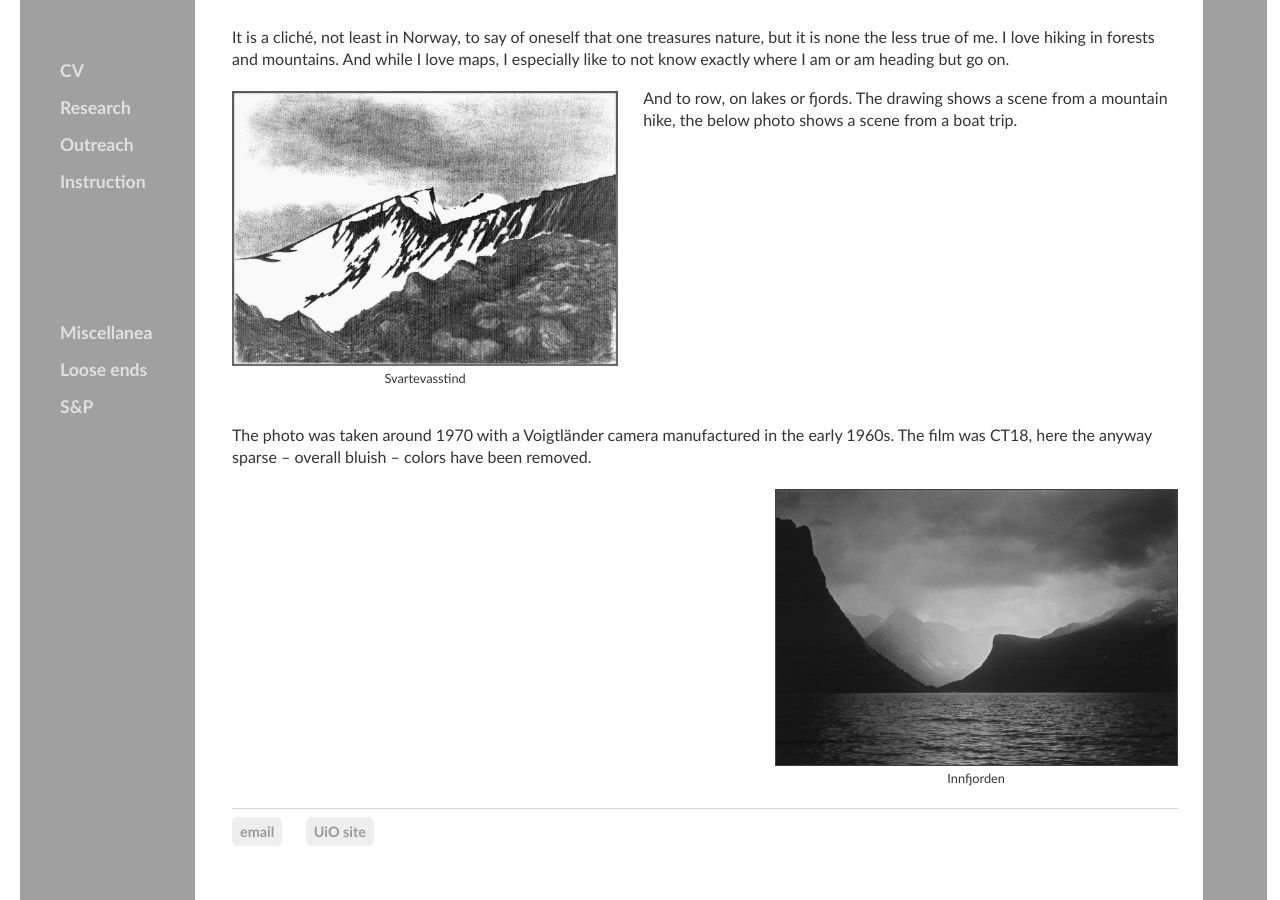
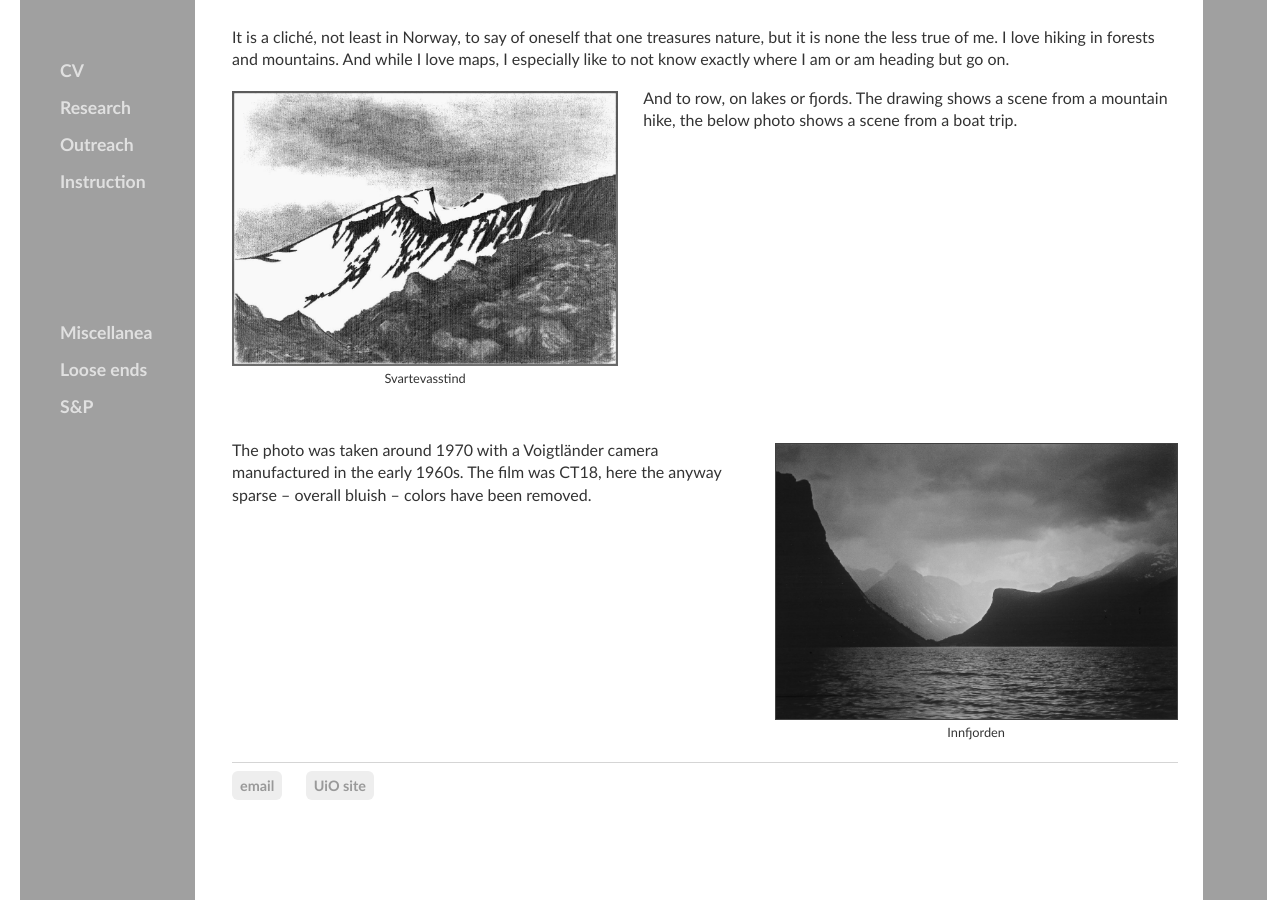
Before and after one commit to kjelljs/kjelljs.github.io, a Jekyll site: the page built from about/index.html, in a window 1280 px wide and 900 px high, scrolled down 4740 px. Built offline with Jekyll 4.4.1, drawn with Linux system fonts in a browser that asks for light colours.

Commit message:
Update index.html

```diff
--- a/about/index.html
+++ b/about/index.html
@@ -89,9 +89,10 @@ Amateur theater remained an important part of my life for some ten years after I
 <p>It is a cliché, not least in Norway, to say of oneself that one treasures nature, but it is none the less true of me. I love hiking in forests and mountains. And while I love maps, I especially like to not know exactly where I am or am heading but go on.</p>
 <div style="float:left;"><figure class="leftfig"><img style="height:275px;" src="/pics/Svartevass.jpg"><figcaption>Svartevasstind</figcaption></figure></div>
 <p>And to row, on lakes or fjords. The drawing shows a scene from a mountain hike, the below photo shows a scene from a boat trip.
-</p></section><section></br>
+</p></section><section><h2>&nbsp;</h2>
+<div style="float:right;"><figure class="rightfig"><img style="height:275px; border: 1px solid #404040" src="/pics/NåsaBW.jpg"><figcaption>Innfjorden</figcaption></figure></div>
 <p>The photo was taken around 1970 with a Voigtländer camera manufactured in the early 1960s. The film was CT18, here the anyway sparse – overall bluish – colors have been removed.</p>
-<div style="float:right;"><figure class="rightfig"><img style="height:275px; border: 1px solid #404040" src="/pics/NåsaBW.jpg"><figcaption>Innfjorden</figcaption></figure></div></section>
+</section>
 <!--p> Unexpected lakes or ponds ... all that the glaciers left, rocks ragged or smooth, and all that grows in the grooves and valleys ... and to row, on lakes or fjords, reaching lonely shores and improbable harbors </p>-->
 <section>&nbsp;</section>
 </div><!-- /.blurb -->
```
